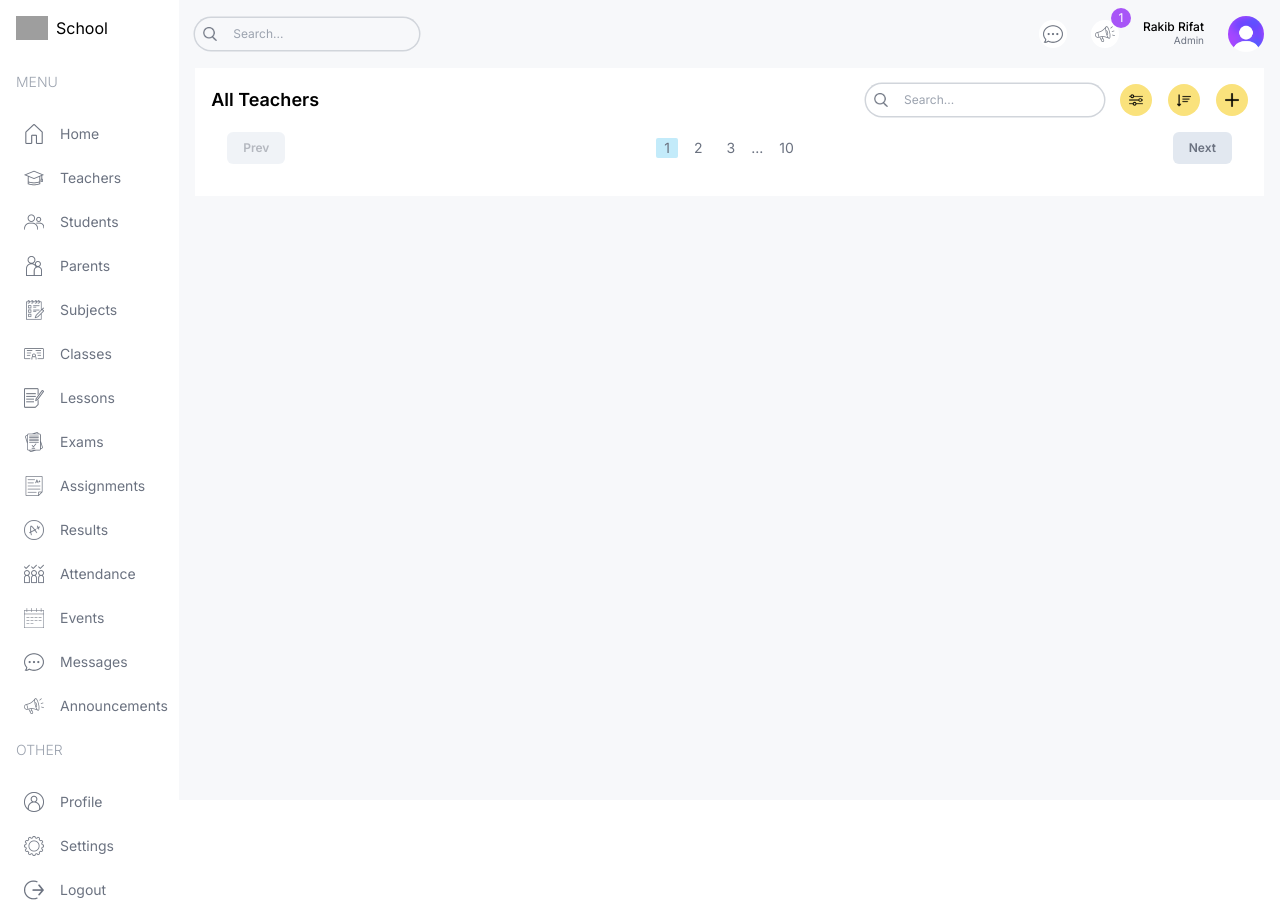
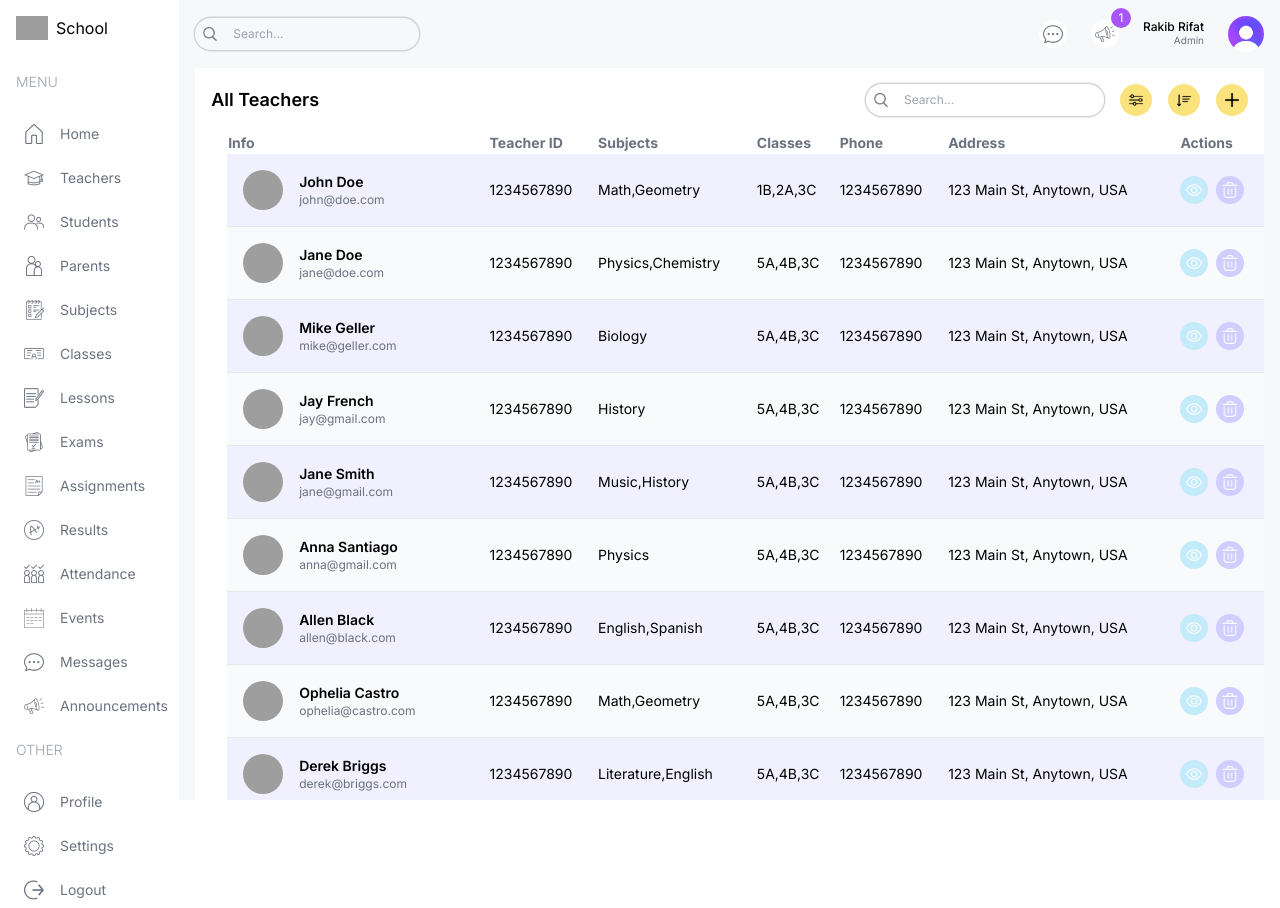
Before and after one commit to mdarrakibislamrifat/next-dashboard-ui, a Next.js app: page /list/teachers in a window 1280 px wide. Built offline with nearby package versions, Linux system fonts and the light colour scheme; grey boxes are pictures that could not be loaded.

Commit message:
Teacher route and teachers table done

```diff
--- a/next.config.mjs
+++ b/next.config.mjs
@@ -1,4 +1,10 @@
 /** @type {import('next').NextConfig} */
-const nextConfig = {};
+const nextConfig = {
+    images:{
+        remotePatterns:[
+            {hostname:"images.pexels.com"}
+        ]
+    }
+};
 
 export default nextConfig;
--- a/src/app/(dashboard)/list/teachers/page.tsx
+++ b/src/app/(dashboard)/list/teachers/page.tsx
@@ -1,9 +1,100 @@
 import Pagination from "@/components/Pagination";
+import Table from "@/components/Table";
 import TableSearch from "@/components/TableSearch";
+import { role, teachersData } from "@/lib/data";
 import Image from "next/image";
+import Link from "next/link";
 import React from "react";
 
+type Teacher = {
+  id: number;
+  teacherId: string;
+  name: string;
+  email: string;
+  photo: string;
+  phone: string;
+  subjects: string[];
+  classes: string[];
+  address: string;
+};
+
+const columns = [
+  {
+    header: "Info",
+    accessor: "info",
+  },
+  {
+    header: "Teacher ID",
+    accessor: "teacherId",
+    className: "hidden md:table-cell",
+  },
+  {
+    header: "Subjects",
+    accessor: "subjects",
+    className: "hidden md:table-cell",
+  },
+  {
+    header: "Classes",
+    accessor: "classes",
+    className: "hidden md:table-cell",
+  },
+  {
+    header: "Phone",
+    accessor: "phone",
+    className: "hidden lg:table-cell",
+  },
+  {
+    header: "Address",
+    accessor: "address",
+    className: "hidden lg:table-cell",
+  },
+  {
+    header: "Actions",
+    accessor: "actions",
+  },
+];
+
 const TeacherListPage = () => {
+  const renderRow = (item: Teacher) => (
+    <tr
+      key={item.id}
+      className="border-b border-gray-200 even:bg-slate-50 text-sm hover: bg-rifatPurpleLight"
+    >
+      <td className="flex items-center gap-4 p-4">
+        <Image
+          src={item.photo}
+          alt=""
+          width={40}
+          height={40}
+          className="md:hidden xl:block w-10 h-10 rounded-full object-cover"
+        />
+        <div className="flex flex-col">
+          <h3 className="font-semibold">{item.name}</h3>
+          <p className="text-xs text-gray-500">{item?.email}</p>
+        </div>
+      </td>
+      <td className="hidden md:table-cell">{item.teacherId}</td>
+      <td className="hidden md:table-cell">{item.subjects.join(",")}</td>
+      <td className="hidden md:table-cell">{item.classes.join(",")}</td>
+      <td className="hidden md:table-cell">{item.phone}</td>
+      <td className="hidden md:table-cell">{item.address}</td>
+      <td>
+        <div className="flex items-center gap-2">
+          <Link href={`/list/teachers/${item.id}`}>
+            <button className="w-7 h-7 flex justify-center items-center rounded-full bg-rifatSky ">
+              <Image src="/view.png" alt="" width={16} height={16} />
+            </button>
+          </Link>
+          {role === "admin" && (
+            <button className="w-7 h-7 flex justify-center items-center rounded-full bg-rifatPurple ">
+              <Image src="/delete.png" alt="" width={16} height={16} />
+            </button>
+          )}
+        </div>
+      </td>
+    </tr>
+  );
+
   return (
     <div className="bg-white p-4 m-4 mt-0">
       {/* TOP */}
@@ -25,7 +116,7 @@
         </div>
       </div>
       {/* List*/}
-      <div className=""></div>
+      <Table columns={columns} renderRow={renderRow} data={teachersData} />
       {/* Pagination */}
       <Pagination />
     </div>
--- /dev/null
+++ b/src/components/Table.tsx
@@ -0,0 +1,28 @@
+import { it } from "node:test";
+
+const Table = ({
+  columns,
+  renderRow,
+  data,
+}: {
+  columns: { header: string; accessor: string; className?: string }[];
+  renderRow: (item: any) => React.ReactNode;
+  data: any[];
+}) => {
+  return (
+    <table className="w-full m-4">
+      <thead>
+        <tr className="text-left text-gray-500 text-sm">
+          {columns.map((col) => (
+            <th key={col.accessor} className={col.className}>
+              {col.header}
+            </th>
+          ))}
+        </tr>
+      </thead>
+      <tbody>{data.map((item) => renderRow(item))}</tbody>
+    </table>
+  );
+};
+
+export default Table;
```
